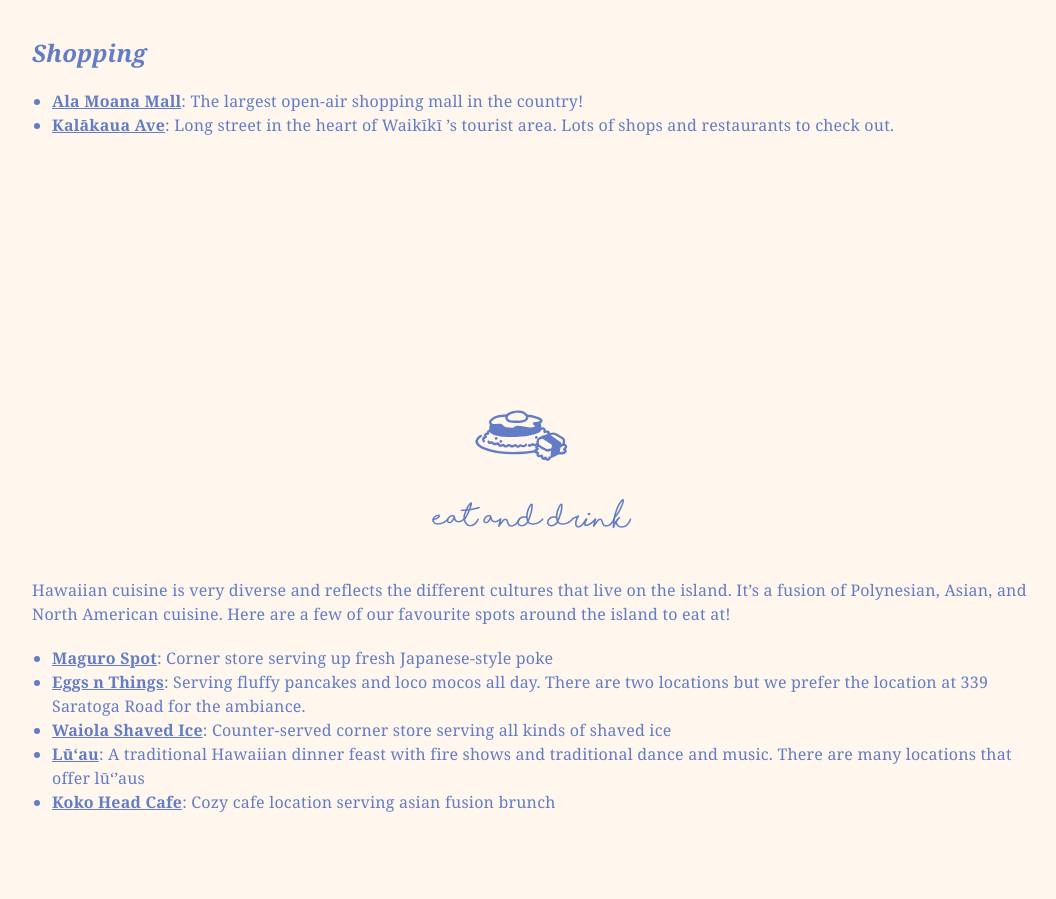
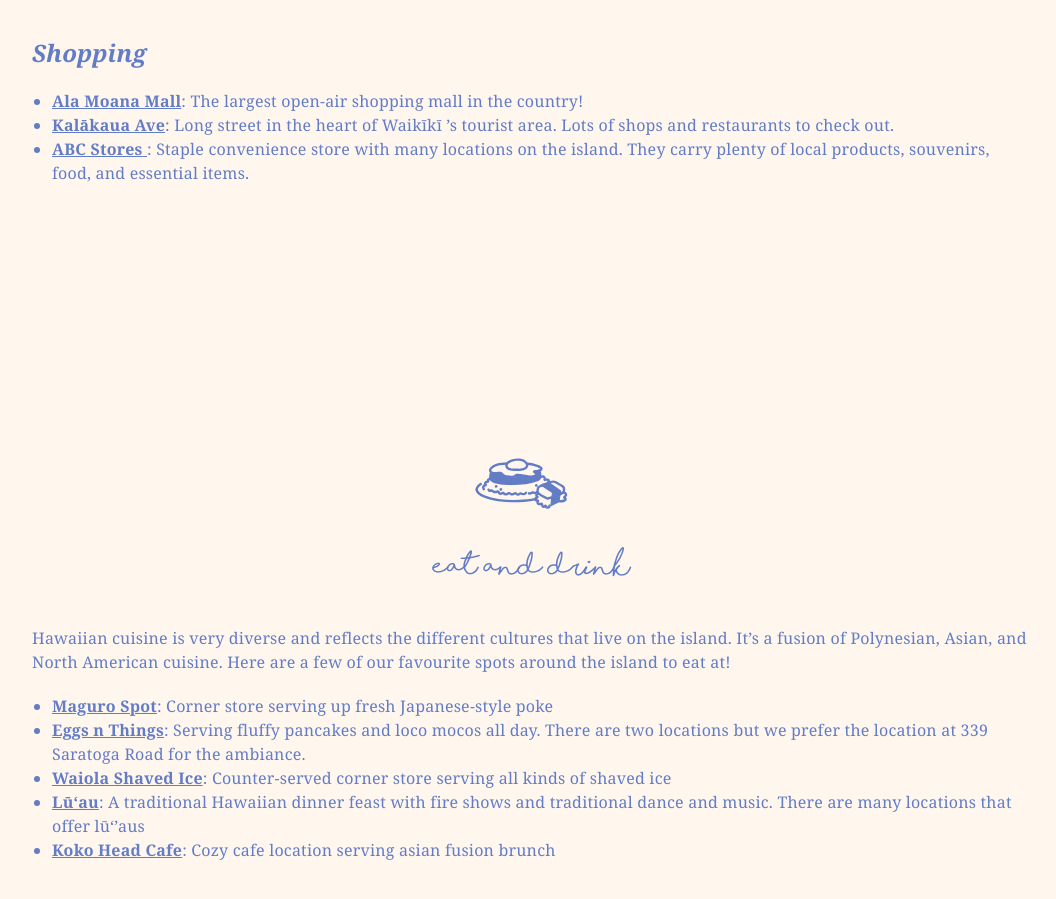
Before and after one commit to codingcapy/capyshroom, a React (Vite) app in the folder frontend/: page /home in a window 1280 px wide. Shown: the part 6560-7459 px from the top of the page, without its empty margins (108-1164 px from the left). Built offline with nearby package versions, Linux system fonts and the light colour scheme.

Commit message:
adding more lonks

```diff
--- a/frontend/src/pages/WebsitePage.tsx
+++ b/frontend/src/pages/WebsitePage.tsx
@@ -803,6 +803,18 @@
                                 area. Lots of shops and restaurants to check
                                 out.
                             </li>
+                            <li className="list-disc">
+                                <a
+                                    href="https://abcstores.com/"
+                                    className="font-bold underline"
+                                    target="_blank"
+                                >
+                                    ABC Stores{" "}
+                                </a>
+                                : Staple convenience store with many locations
+                                on the island. They carry plenty of local
+                                products, souvenirs, food, and essential items.
+                            </li>
                         </ul>
                     </AnimatedText>
                 </div>
```
